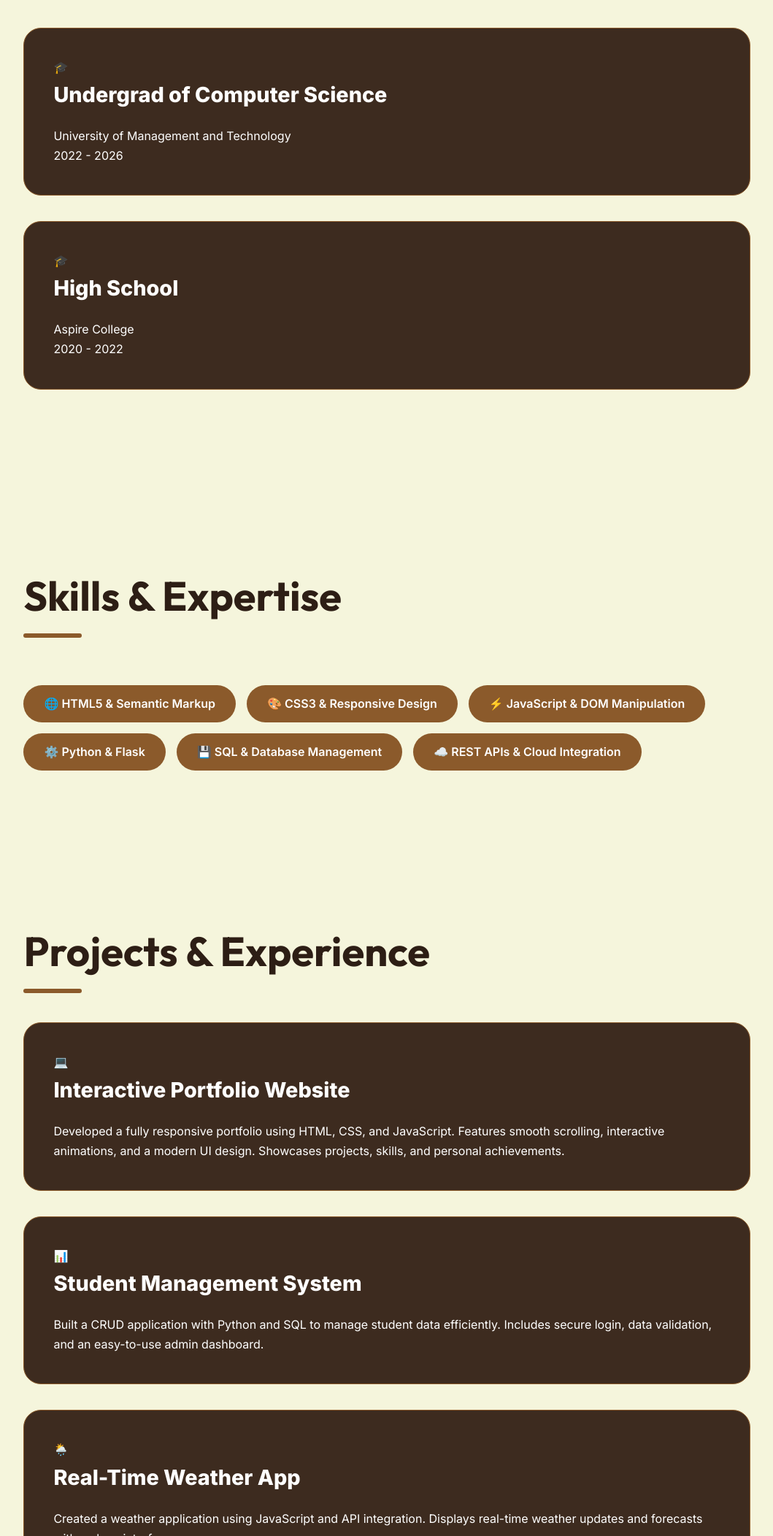
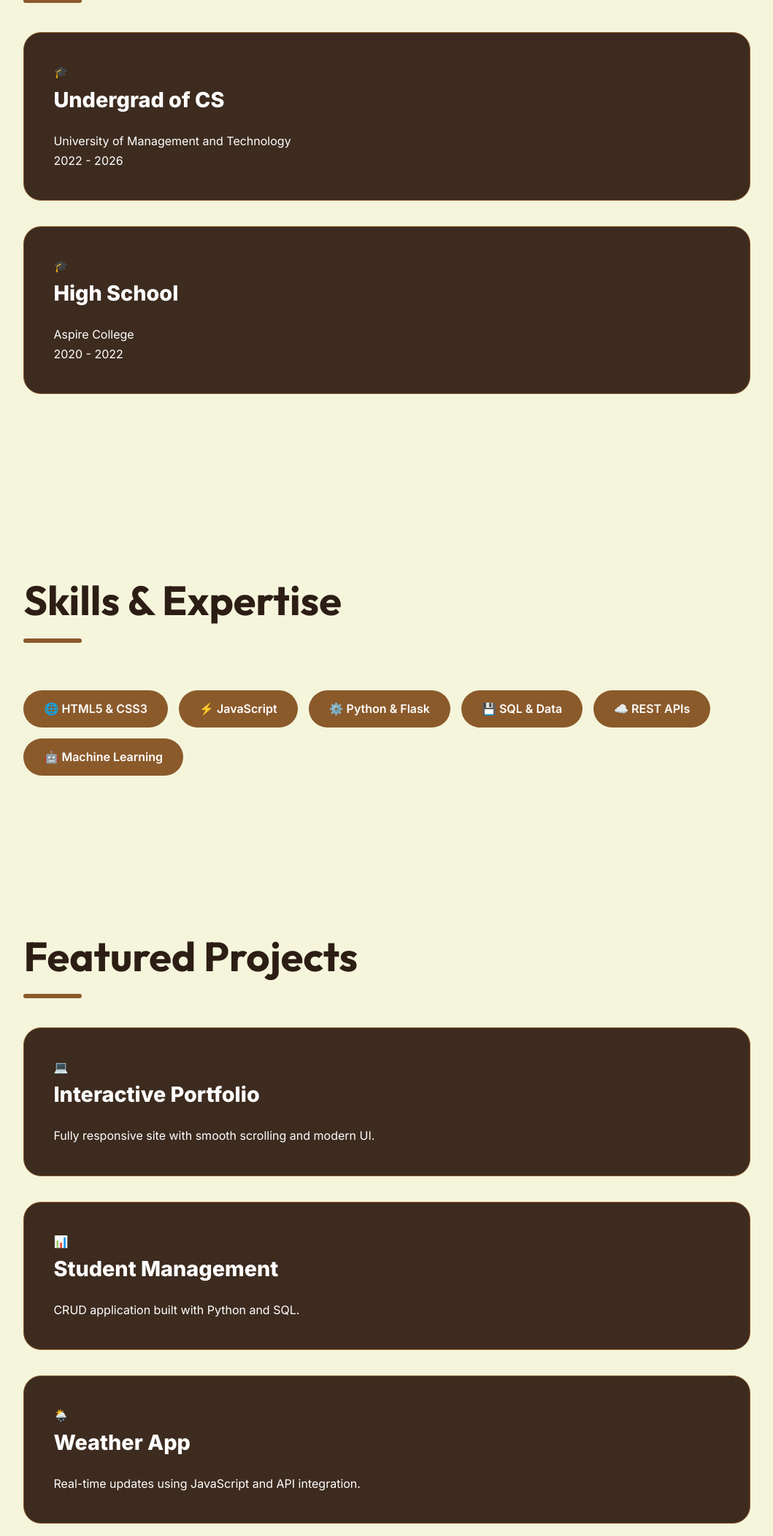
Before and after one commit to Zees1122/MyPortfolio-F2022266593-, a plain HTML site: page index.html in a window 1280 px wide. Shown: the part 695-2800 px from the top of the page at 73% size, without its empty margins (110-1169 px from the left). Drawn offline with Linux system fonts and the light colour scheme.

Commit message:
Update index.html

```diff
--- a/index.html
+++ b/index.html
@@ -3,127 +3,96 @@
 <head>
     <meta charset="UTF-8">
     <meta name="viewport" content="width=device-width, initial-scale=1.0">
-    <title>MY Portfolio</title>
+    <title>Syed Zeeshan | Portfolio</title>
     <link rel="preconnect" href="https://fonts.googleapis.com">
     <link rel="preconnect" href="https://fonts.gstatic.com" crossorigin>
-    <link href="https://fonts.googleapis.com/css2?family=Poppins:wght@300;400;500;600;700&family=Playfair+Display:wght@400;600;700&display=swap" rel="stylesheet">
+    <link href="https://fonts.googleapis.com/css2?family=Inter:wght@300;400;500;600&family=Outfit:wght@600;700;800&display=swap" rel="stylesheet">
     <link rel="stylesheet" href="style.css">
 </head>
 <body>
 
-    <!-- Navbar -->
     <nav>
-        <h2 class="logo">Syed Zeeshan</h2>
+        <h2 class="logo">Syed <span>Zeeshan</span></h2>
         <ul>
-            <li><a href="#bio">About Me</a></li>
+            <li><a href="#bio">About</a></li>
             <li><a href="#education">Education</a></li>
             <li><a href="#skills">Skills</a></li>
             <li><a href="#experience">Projects</a></li>
         </ul>
     </nav>
 
-    <!-- Bio Section -->
     <section id="bio" class="section">
         <div class="bio-container">
             <div class="bio-image-wrapper">
                 <img src="C:\Users\GNG\Downloads\my pic.jpeg" alt="Syed Zeeshan" class="bio-image">
-                <div class="image-overlay"></div>
             </div>
             <div class="bio-content">
-                <h1 class="bio-title">Hi, I'm <span class="highlight">Syed Zeeshan Hussain Shah</span></h1>
-                <p class="bio-subtitle">Aspiring Full-Stack Developer & Tech Enthusiast</p>
+                <h1 class="bio-title">Hi, I'm <span class="highlight">Zeeshan Hussain</span></h1>
+                <p class="bio-subtitle">Full-Stack Developer & Data Scientist</p>
                 <p class="bio-description">
-                    I am a Full-Stack Web Developer and Data Scientist dedicated to building intelligent, high-performance applications.
-                    By combining HTML5, CSS3, and JavaScript with Python and AI integration, I create seamless digital experiences that solve complex problems.
-                    Whether I am managing data with SQL or deploying Machine Learning models, my focus is on turning raw data into smart, user-friendly software.
+                    I build intelligent, high-performance applications. By combining modern web tech with AI integration,
+                    I create seamless digital experiences that turn raw data into smart software.
                 </p>
+                <div class="bio-cta">
+                    <a href="#experience" class="main-button">Explore My Work</a>
+                </div>
             </div>
         </div>
     </section>
 
-    <!-- Education Section -->
-    <section id="education" class="section light">
+    <section id="education" class="section">
         <h2 class="section-title">Education</h2>
+        <div class="grid-container">
             <div class="card">
                 <div class="card-icon">🎓</div>
-            <h3>Undergrad of Computer Science</h3>
+                <h3>Undergrad of CS</h3>
                 <p class="card-subtitle">University of Management and Technology</p>
                 <span class="card-date">2022 - 2026</span>
             </div>
             <div class="card">
                 <div class="card-icon">🎓</div>
-            <h3>High School </h3>
+                <h3>High School</h3>
                 <p class="card-subtitle">Aspire College</p>
                 <span class="card-date">2020 - 2022</span>
-        </div>
-    </section>
-
-    <!-- Skills Section -->
-    <section id="skills" class="section">
-        <h2 class="section-title">Skills & Expertise</h2>
-        <div class="skills-container">
-            <div class="skill">
-                <span class="skill-icon">🌐</span>
-                <span>HTML5 & Semantic Markup</span>
-            </div>
-            <div class="skill">
-                <span class="skill-icon">🎨</span>
-                <span>CSS3 & Responsive Design</span>
-            </div>
-            <div class="skill">
-                <span class="skill-icon">⚡</span>
-                <span>JavaScript & DOM Manipulation</span>
-            </div>
-            <div class="skill">
-                <span class="skill-icon">⚙️</span>
-                <span>Python & Flask</span>
-            </div>
-            <div class="skill">
-                <span class="skill-icon">💾</span>
-                <span>SQL & Database Management</span>
-            </div>
-            <div class="skill">
-                <span class="skill-icon">☁️</span>
-                <span>REST APIs & Cloud Integration</span>
             </div>
         </div>
     </section>
 
-    <!-- Projects Section -->
-    <section id="experience" class="section light">
-        <h2 class="section-title">Projects & Experience</h2>
+    <section id="skills" class="section">
+        <h2 class="section-title">Skills & Expertise</h2>
+        <div class="skills-container">
+            <div class="skill">🌐 HTML5 & CSS3</div>
+            <div class="skill">⚡ JavaScript</div>
+            <div class="skill">⚙️ Python & Flask</div>
+            <div class="skill">💾 SQL & Data</div>
+            <div class="skill">☁️ REST APIs</div>
+            <div class="skill">🤖 Machine Learning</div>
+        </div>
+    </section>
+
+    <section id="experience" class="section">
+        <h2 class="section-title">Featured Projects</h2>
+        <div class="grid-container">
             <div class="card project-card">
                 <div class="card-icon">💻</div>
-            <h3>Interactive Portfolio Website</h3>
-            <p>
-                Developed a fully responsive portfolio using HTML, CSS, and JavaScript.
-                Features smooth scrolling, interactive animations, and a modern UI design.
-                Showcases projects, skills, and personal achievements.
-            </p>
+                <h3>Interactive Portfolio</h3>
+                <p>Fully responsive site with smooth scrolling and modern UI.</p>
             </div>
-
             <div class="card project-card">
                 <div class="card-icon">📊</div>
-            <h3>Student Management System</h3>
-            <p>
-                Built a CRUD application with Python and SQL to manage student data efficiently.
-                Includes secure login, data validation, and an easy-to-use admin dashboard.
-            </p>
+                <h3>Student Management</h3>
+                <p>CRUD application built with Python and SQL.</p>
             </div>
-
             <div class="card project-card">
                 <div class="card-icon">🌦️</div>
-            <h3>Real-Time Weather App</h3>
-            <p>
-                Created a weather application using JavaScript and API integration.
-                Displays real-time weather updates and forecasts with a clean interface.
-            </p>
+                <h3>Weather App</h3>
+                <p>Real-time updates using JavaScript and API integration.</p>
             </div>
-
+        </div>
     </section>
 
     <footer>
-        <p>© 2026 Syed Zeeshan | All Rights Reserved</p>
+        <p>© 2026 Syed Zeeshan | Built with Passion</p>
     </footer>
 
     <script src="script.js"></script>
```
Lines whose indentation alone changed are shown as unchanged.
